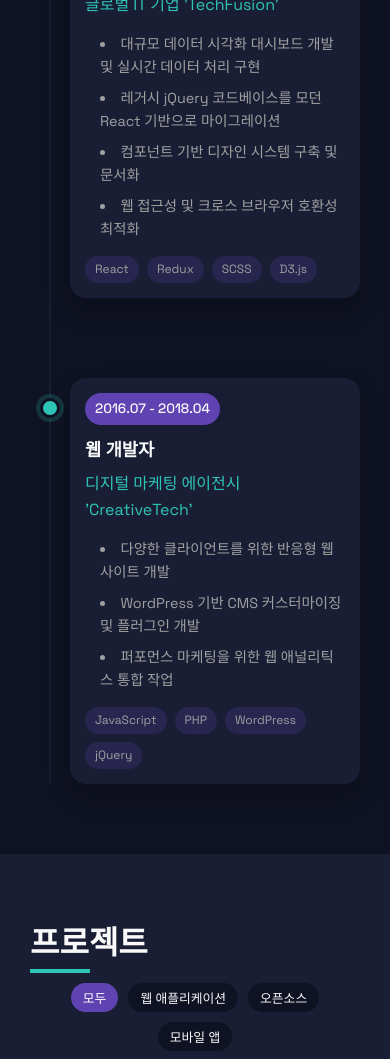
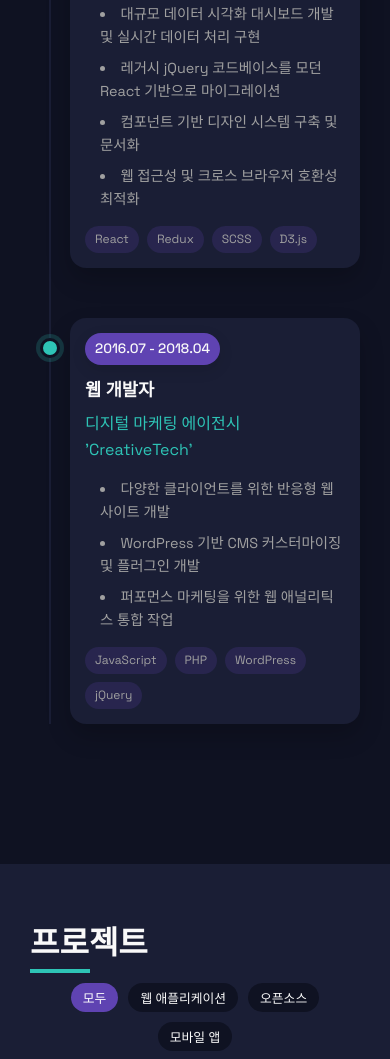
Before and after one commit to sumwy/webTemplete, a plain HTML site: page portfolios/developer-creative.html in a window 390 px wide. Shown: the part 2821-3880 px from the top of the page. Drawn offline with Linux system fonts and the light colour scheme.

Commit message:
개발자 크리에이티브 포트폴리오 경력 섹션과 프로젝트 섹션 충돌 해결

```diff
--- a/portfolios/css/developer-creative.css
+++ b/portfolios/css/developer-creative.css
@@ -480,6 +480,7 @@ header.scrolled {
 /* 경력 섹션 */
 .experience {
     position: relative;
+    padding-bottom: 150px;
 }
 
 .timeline {
@@ -508,7 +509,7 @@ header.scrolled {
 }
 
 .timeline-item:last-child {
-    margin-bottom: 0;
+    margin-bottom: 30px;
 }
 
 .clearfix::after {
@@ -627,6 +628,9 @@ header.scrolled {
     background-color: var(--bg-light);
     position: relative;
     overflow: hidden;
+    padding-top: 120px;
+    margin-top: 30px;
+    z-index: 1;
 }
 
 .project-filters {
@@ -1056,6 +1060,14 @@ footer {
         grid-template-columns: 1fr;
         gap: 40px;
     }
+
+    .experience {
+        padding-bottom: 100px;
+    }
+
+    .projects {
+        padding-top: 100px;
+    }
 }
 
 @media screen and (max-width: 768px) {
@@ -1119,6 +1131,14 @@ footer {
     .projects-grid {
         grid-template-columns: 1fr;
     }
+
+    .experience {
+        padding-bottom: 80px;
+    }
+
+    .projects {
+        padding-top: 80px;
+    }
 }
 
 @media screen and (max-width: 480px) {
@@ -1169,4 +1189,16 @@ footer {
     .timeline-description li {
         font-size: 0.9rem;
     }
+
+    .timeline-item {
+        margin-bottom: 50px;
+    }
+
+    .experience {
+        padding-bottom: 60px;
+    }
+
+    .projects {
+        padding-top: 60px;
+    }
 }
--- a/portfolios/js/developer-creative.js
+++ b/portfolios/js/developer-creative.js
@@ -50,11 +50,25 @@ window.addEventListener('scroll', () => {
 // 타임라인 아이템에 clearfix 클래스 적용 및 레이아웃 수정
 document.addEventListener('DOMContentLoaded', () => {
     const timelineItems = document.querySelectorAll('.timeline-item');
+    const experienceSection = document.getElementById('experience');
+    const projectsSection = document.getElementById('projects');
+
+    // 경력 섹션과 프로젝트 섹션의 z-index 설정
+    if (experienceSection && projectsSection) {
+        experienceSection.style.position = 'relative';
+        experienceSection.style.zIndex = '1';
+        projectsSection.style.position = 'relative';
+        projectsSection.style.zIndex = '2';
+    }
 
     // 모바일 화면 여부 확인
     const isMobile = window.innerWidth <= 768;
 
     timelineItems.forEach((item, index) => {
+        // z-index 설정으로 타임라인 아이템이 다른 섹션과 겹치지 않도록 함
+        item.style.position = 'relative';
+        item.style.zIndex = '3';
+
         // clearfix 클래스가 이미 있는지 확인
         if (!item.querySelector('.clearfix')) {
             const clearfix = document.createElement('div');
@@ -90,6 +104,12 @@ document.addEventListener('DOMContentLoaded', () => {
             }
         }
     });
+
+    // 마지막 타임라인 아이템에 추가 마진 적용
+    if (timelineItems.length > 0) {
+        const lastItem = timelineItems[timelineItems.length - 1];
+        lastItem.style.marginBottom = '50px';
+    }
 });
 
 // 화면 크기 변경 시 타임라인 레이아웃 업데이트
```
